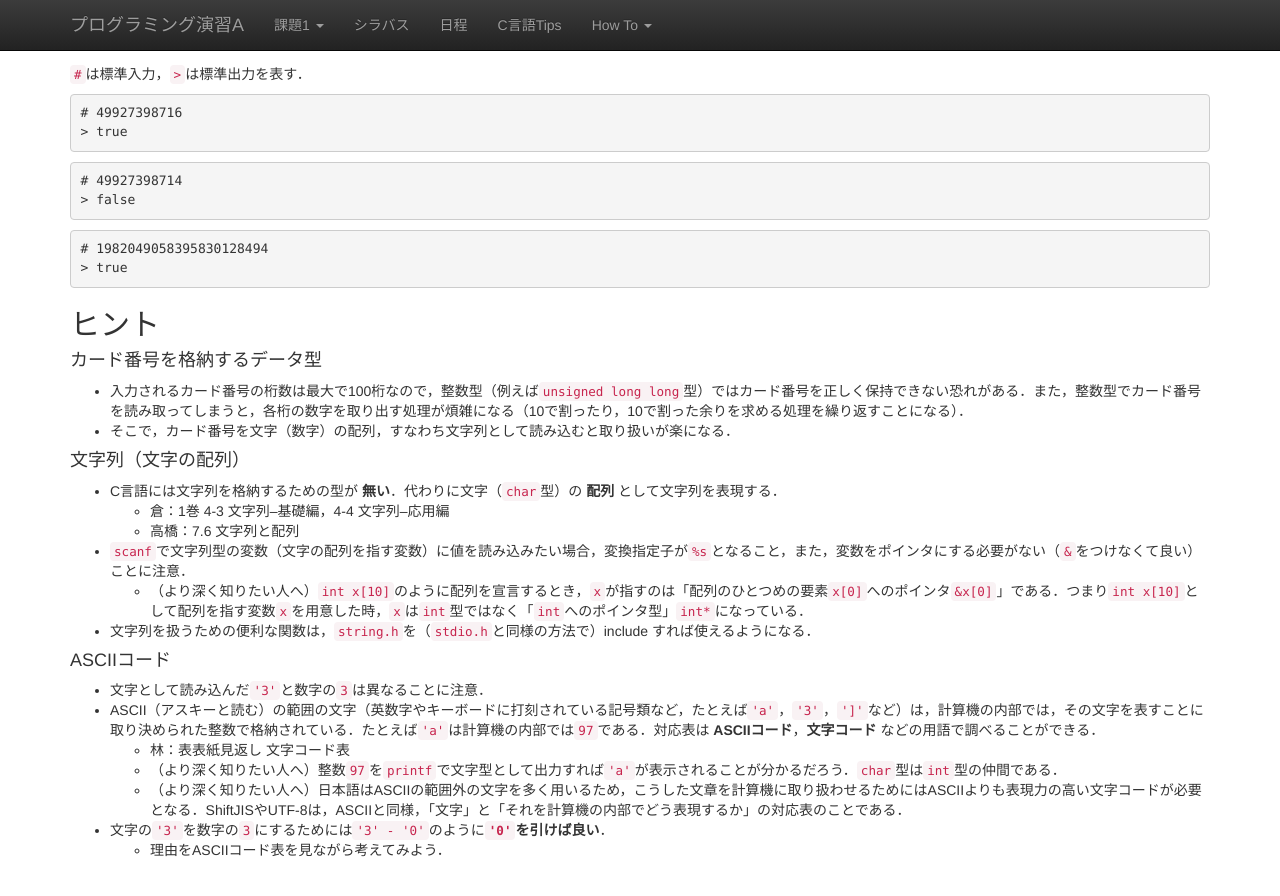
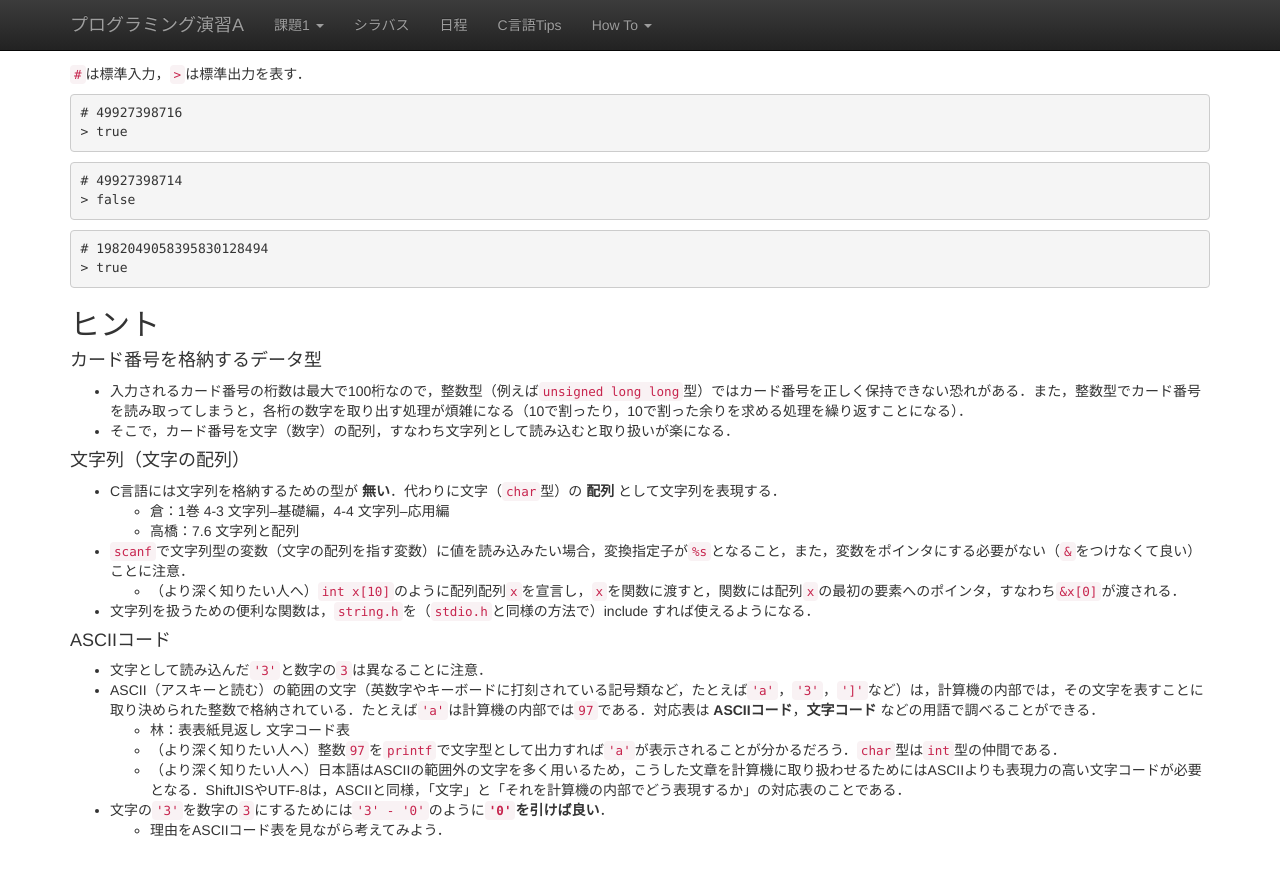
Before and after one commit to ecei-tohoku/ppa-public, a Jekyll site: the page built from kadai1/p15.md, in a window 1280 px wide and 900 px high, scrolled down 578 px. Shown: the top 896 px of the window. Built offline with Jekyll 4.4.1, drawn with Linux system fonts in a browser that asks for light colours; nearby versions of some CDN libraries; formulas are drawn with MathJax 3.

Commit message:
modify: ポインタに関する説明

```diff
--- a/kadai1/p15.md
+++ b/kadai1/p15.md
@@ -53,7 +53,7 @@ Luhnアルゴリズムで正当性を検証し，
     - 倉：1巻 4-3 文字列--基礎編，4-4 文字列--応用編
     - 高橋：7.6 文字列と配列
 - `scanf`で文字列型の変数（文字の配列を指す変数）に値を読み込みたい場合，変換指定子が`%s`となること，また，変数をポインタにする必要がない（`&`をつけなくて良い）ことに注意．
-    - （より深く知りたい人へ）`int x[10]`のように配列を宣言するとき，`x`が指すのは「配列のひとつめの要素`x[0]`へのポインタ`&x[0]`」である．つまり`int x[10]`として配列を指す変数`x`を用意した時，`x`は`int`型ではなく「`int`へのポインタ型」`int*`になっている．
+    - （より深く知りたい人へ）`int x[10]`のように配列配列`x`を宣言し，`x`を関数に渡すと，関数には配列`x`の最初の要素へのポインタ，すなわち`&x[0]`が渡される．
 - 文字列を扱うための便利な関数は，`string.h`を（`stdio.h`と同様の方法で）include すれば使えるようになる．
 
 #### ASCIIコード
```
Also changed, not shown: kadai1/p11.md (+1 -1 lines).
